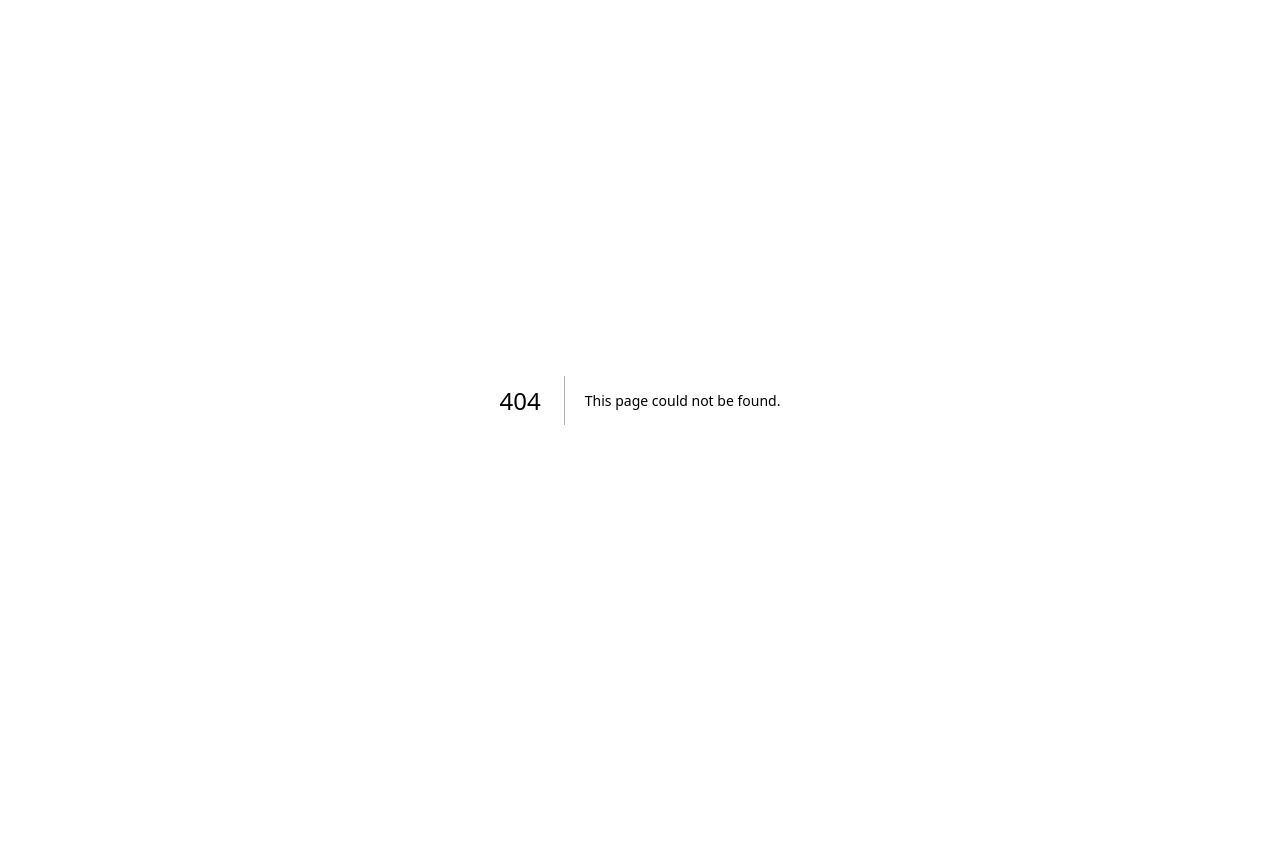
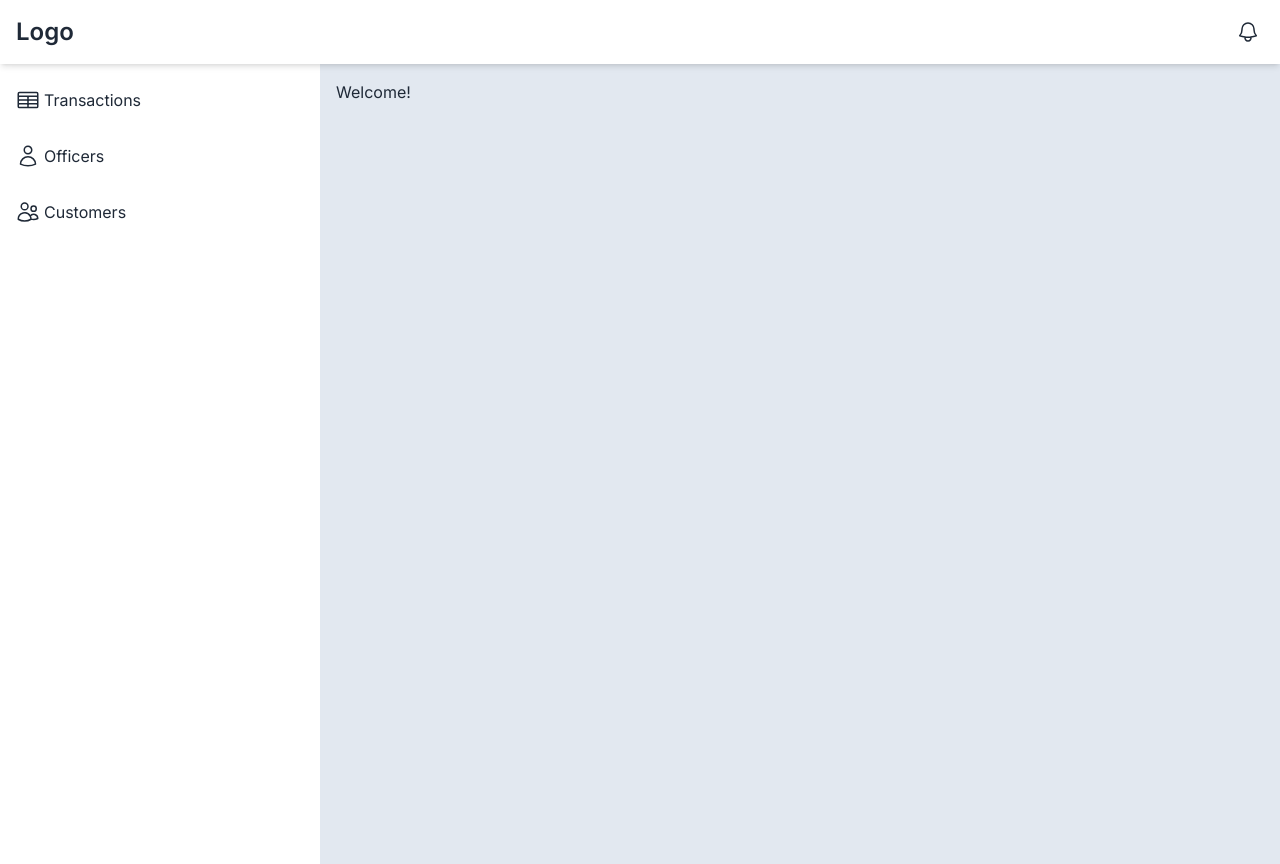
Before and after one commit to kyuukyuusheinmoe/next-portal-template, a Next.js app: page /admin/dashboard in a window 1280 px wide. Before the commit this address had no page. Before the commit the page ends 800 px from the top, so only its background shows below. Built offline with nearby package versions, Linux system fonts and the light colour scheme.

Commit message:
add default entry dashboard page

```diff
--- /dev/null
+++ b/app/admin/dashboard/page.tsx
@@ -0,0 +1,11 @@
+import React from 'react'
+
+const Dashboard = () => {
+  return (
+    <div>
+      Welcome!
+    </div>
+  )
+}
+
+export default Dashboard
--- a/middleware.ts
+++ b/middleware.ts
@@ -6,8 +6,7 @@ import type { NextRequest } from 'next/server'
 export function middleware(request: NextRequest) {
   const userToken = cookies().get('token')?.value;
   const signinUrl = '/auth/signin';
-  const homeUrl = '/';
-  console.log ('xxx user token exist ', userToken, request.nextUrl.pathname, request.nextUrl.pathname===signinUrl)
+  const homeUrl = '/admin/dashboard';
 
   switch(request.nextUrl.pathname) {
 
```
